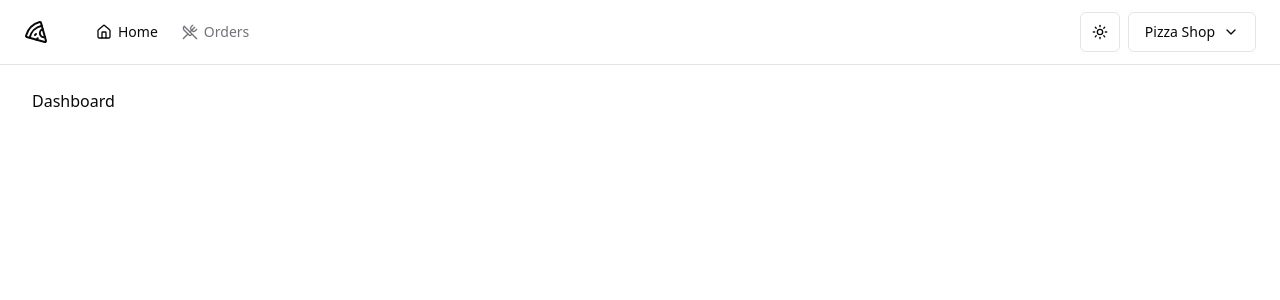
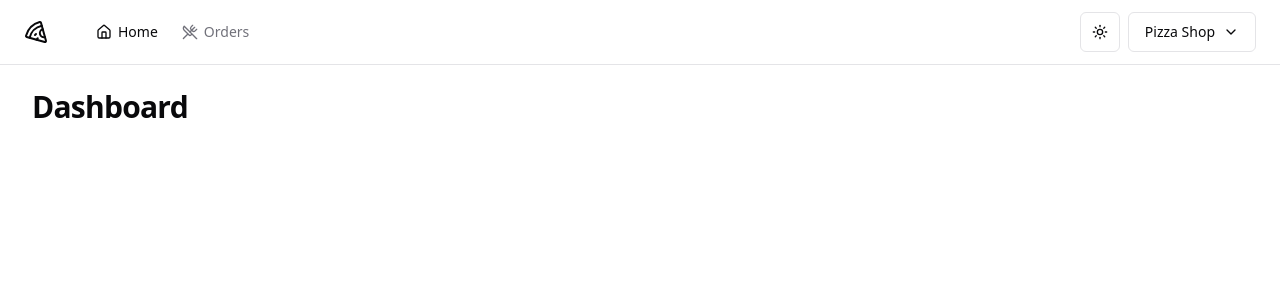
Before and after one commit to isaiasgabriel/pizza-shop, a React (Vite) app: page / in a window 1280 px wide. Shown: the top 300 px of the page. Built offline with nearby package versions, Linux system fonts and the light colour scheme.

Commit message:
♻️ Moved dashboard to its own folder

```diff
--- a/src/pages/app/dashboard.tsx
+++ b/src/pages/app/dashboard/dashboard.tsx
@@ -4,7 +4,9 @@
   return (
     <>
       <Helmet title="Dashboard" />
-      <h1>Dashboard</h1>
+      <div className="flex flex-col gap-4">
+        <h1 className="text-3xl font-bold tracking-tight">Dashboard</h1>
+      </div>
     </>
   )
 }
--- a/src/routes.tsx
+++ b/src/routes.tsx
@@ -2,7 +2,7 @@
 
 import { AppLayout } from './pages/_layouts/appLayout'
 import { AuthLayout } from './pages/_layouts/authLayout'
-import { Dashboard } from './pages/app/dashboard'
+import { Dashboard } from './pages/app/dashboard/dashboard'
 import { Orders } from './pages/app/orders/orders'
 import { SignIn } from './pages/auth/sign-in'
 import { SignUp } from './pages/auth/sign-up'
```
